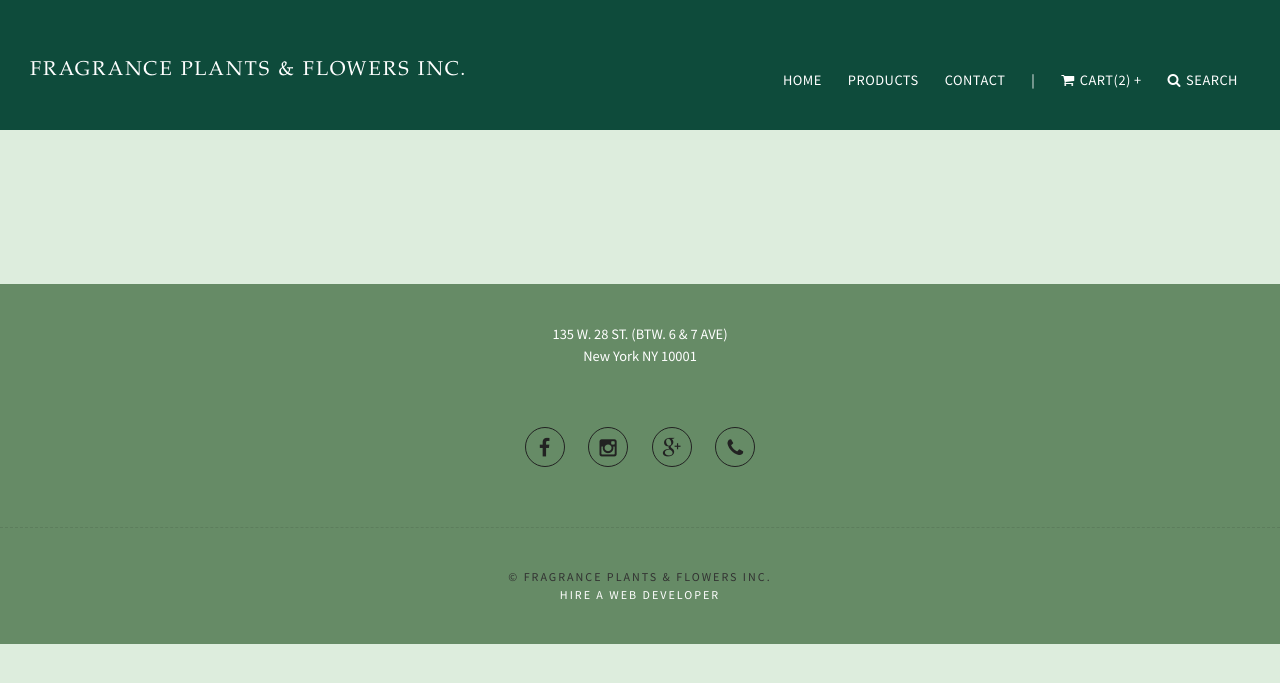
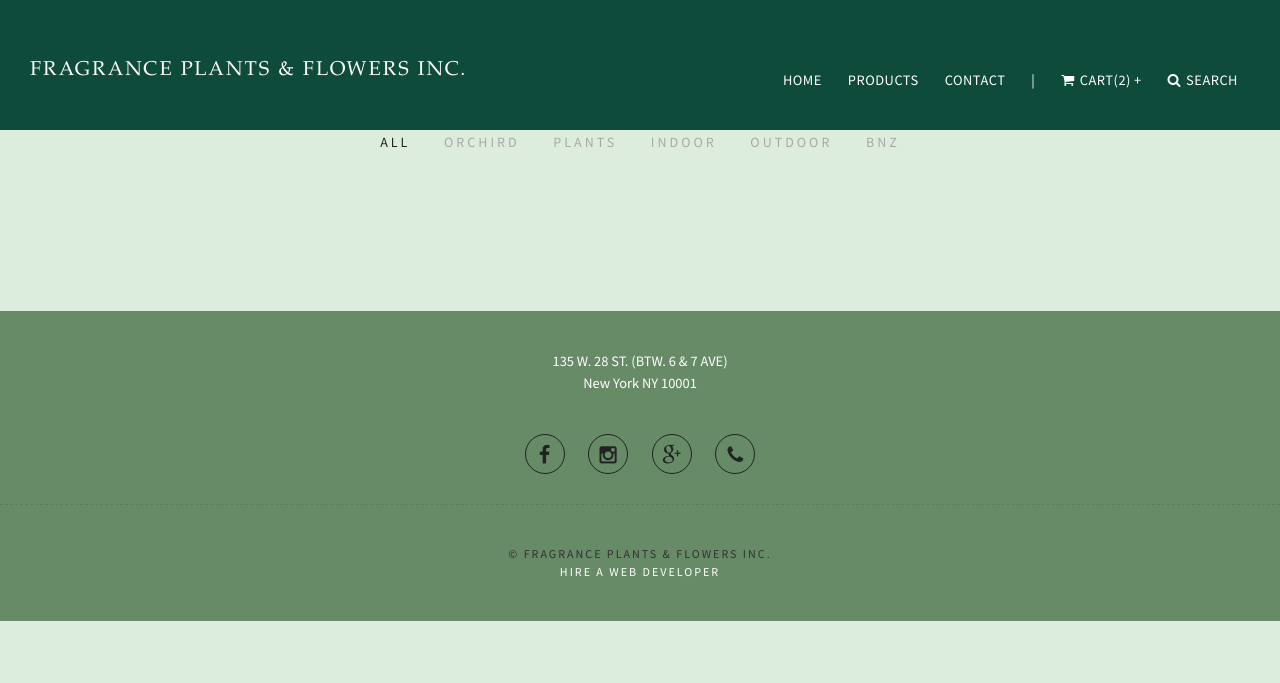
Before and after one commit to Nakzz/Fragrance-Plants, a PHP site: page /products.php in a window 1280 px wide. Shown: the top 683 px of the page. Run offline with PHP 8.4, Linux system fonts and the light colour scheme; data that the repository does not hold is empty.

Commit message:
Fixed moving header

```diff
--- a/assets/js/scripts.js
+++ b/assets/js/scripts.js
@@ -75,35 +75,7 @@
          Sticky nav
          ===============================================*/
         function initSticky() {
-            var $navbarSticky, navbarHeight, $brandLogo, centerLogoNormalHeight, centerLogoStickyHeight;
-            $navbarSticky = $(".js-navbar-sticky").not(".l-navbar_s-left");
-            navbarHeight = $navbarSticky.height();
-            $brandLogo = $(".logo-brand");
-            centerLogoNormalHeight = 100;
-            centerLogoStickyHeight = 60;
 
-            if ($navbarSticky.hasClass("l-navbar_s-center")) {
-                //$brandLogo.height(centerLogoNormalHeight);
-            }
-
-            $navbarSticky.sticky({
-                className: "l-navbar-wrapper_has-sticky",
-                wrapperClassName: "l-navbar-wrapper",
-                zIndex: 10000,
-                //bottomSpacing: 100
-            }).on("sticky-start", function() {
-                if ($navbarSticky.hasClass("l-navbar_s-center")) {
-                    $brandLogo.height(0);
-                    setTimeout(function() {
-                        $brandLogo.addClass("sticky-fix").height(centerLogoStickyHeight);
-                    }, 300);
-                }
-            }).on("sticky-end", function () {
-                $navbarSticky.parent().height(navbarHeight);
-                if ($navbarSticky.hasClass("l-navbar_s-center")) {
-                    //$brandLogo.removeClass("sticky-fix").height(centerLogoNormalHeight);
-                }
-            });
         }
         initSticky();
 
--- a/includes/footer.php
+++ b/includes/footer.php
@@ -6,7 +6,7 @@
 New York NY 10001
         </a>
 
-        <div class="social-link circle m-top-50 m-bot-50">
+        <div class="social-link circle m-top-30 m-bot-20">
             <a href="#"><i class="fa fa-facebook"></i></a>
             <a href="#"><i class="fa fa-instagram"></i></a>
             <a href="#"><i class="fa fa-google-plus"></i></a>
--- a/products.php
+++ b/products.php
@@ -31,6 +31,22 @@ echo "Host information: " . mysqli_get_host_info($connect) . PHP_EOL;
           <div class="row ">
             <div class="col-md-12">
 
+              <div class="text-center">
+                  <ul class="portfolio-filter">
+                      <li class="active"><a href="#" data-filter="*"> All</a>
+                      </li>
+                      <li><a href="#" data-filter=".cat1">Orchird</a>
+                      </li>
+                      <li><a href="#" data-filter=".cat2">Plants</a>
+                      </li>
+                      <li><a href="#" data-filter=".cat3">Indoor</a>
+                      </li>
+                      <li><a href="#" data-filter=".cat4">Outdoor</a>
+                      </li>
+                      <li><a href="#" data-filter=".cat5">BNZ</a>
+                      </li>
+                  </ul>
+              </div>
 
   <div class="portfolio col-4 gutter ">
 
```
Also changed, not shown: assets/img/background/leaves-left.svg (deleted), assets/img/background/leaves-right.svg (deleted), assets/img/background/leaves-top.svg (deleted).
